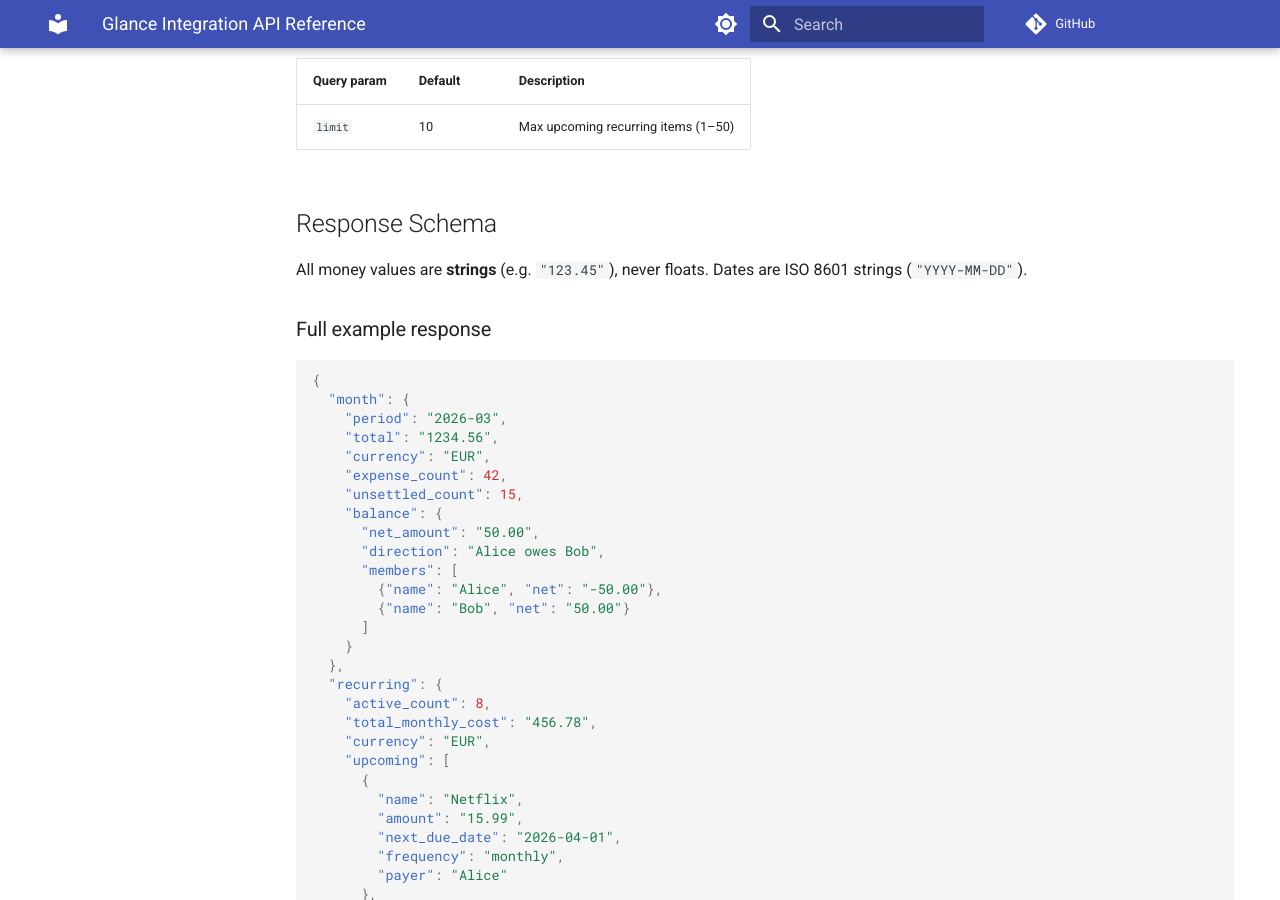
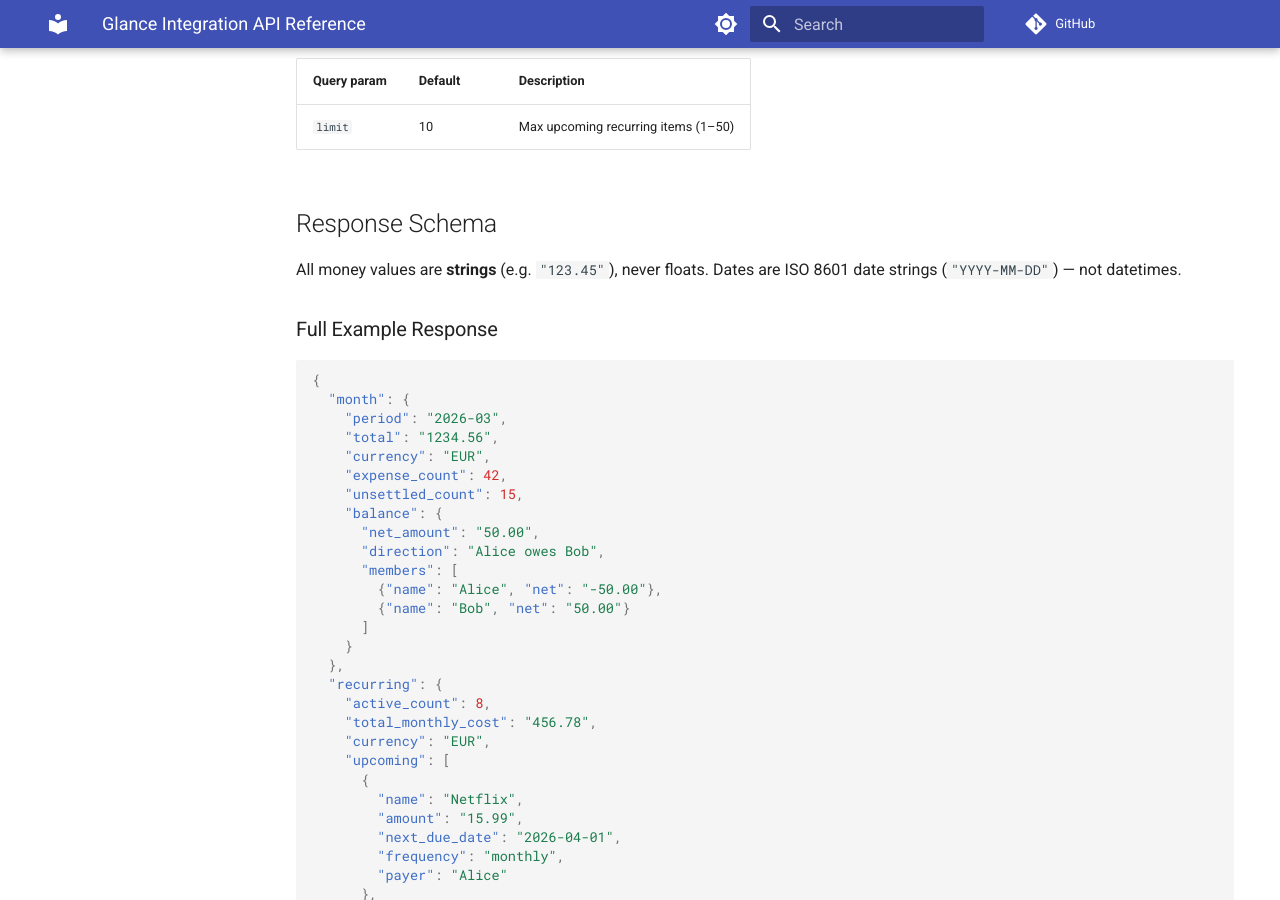
Before and after one commit to golgor/cost-tracker, an MkDocs documentation site: the page built from docs/development/glance-integration.md, in a window 1280 px wide and 900 px high, scrolled down 658 px. Built offline with MkDocs 1.6.1 and Material for MkDocs 9.7.7, drawn with Linux system fonts in a browser that asks for light colours; comment, search, counter and statistics services are not loaded; some of the changed text lies outside the part shown.

Commit message:
docs: fix heading capitalisation and wording in Glance API reference

````diff
--- a/docs/development/glance-integration.md
+++ b/docs/development/glance-integration.md
@@ -31,9 +31,9 @@ balance between partners, recurring cost overview, and upcoming scheduled items.
 ## Response Schema
 
 All money values are **strings** (e.g. `"123.45"`), never floats.
-Dates are ISO 8601 strings (`"YYYY-MM-DD"`).
+Dates are ISO 8601 date strings (`"YYYY-MM-DD"`) — not datetimes.
 
-### Full example response
+### Full Example Response
 
 ```json
 {
````
Also changed, not shown: other parts of docs/development/glance-integration.md (+1 -1 lines).
